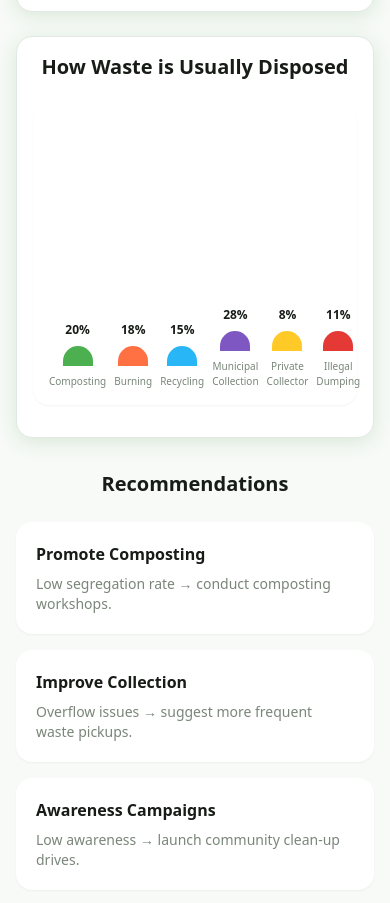
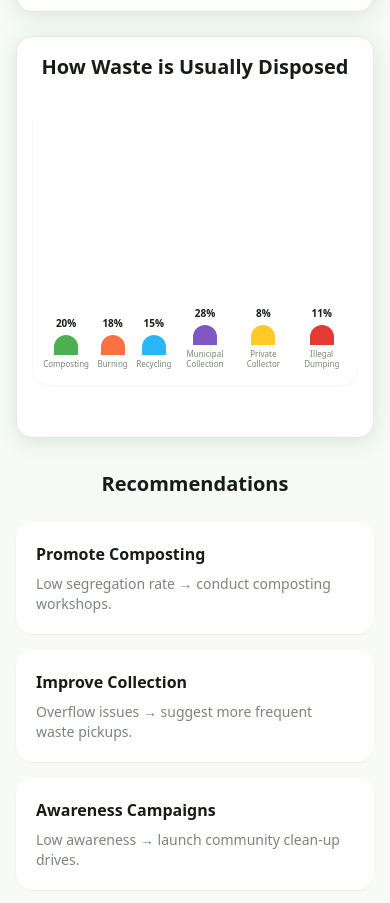
Before and after one commit to aaryx/green-track-learn, a React (Vite) app: page / in a window 390 px wide. Shown: the part 3805-4708 px from the top of the page. Built offline with nearby package versions, Linux system fonts and the light colour scheme; the HTML template or start-up script is replaced by a standard one.

Commit message:
Fix: Adjust mobile view for waste disposal chart

```diff
--- a/src/components/WasteDisposalChart.tsx
+++ b/src/components/WasteDisposalChart.tsx
@@ -20,7 +20,7 @@ const WasteDisposalChart = () => {
 
       <div className="w-full max-w-[700px] mx-auto">
         {/* Chart Container */}
-        <div className="relative h-[300px] sm:h-[320px] flex items-end justify-around gap-2 sm:gap-4 px-4 sm:px-6 pb-4 bg-card rounded-2xl shadow-sm">
+        <div className="relative h-[280px] sm:h-[320px] flex flex-wrap sm:flex-nowrap items-end justify-around gap-1 sm:gap-3 md:gap-4 px-2 sm:px-4 md:px-6 pb-4 bg-card rounded-2xl shadow-sm overflow-x-auto">
           {/* Bars */}
           {data.map((item, index) => {
             const isHovered = hoveredIndex === index;
@@ -28,20 +28,20 @@ const WasteDisposalChart = () => {
             return (
               <div
                 key={index}
-                className="flex flex-col items-center"
+                className="flex flex-col items-center flex-shrink-0"
                 onMouseEnter={() => setHoveredIndex(index)}
                 onMouseLeave={() => setHoveredIndex(null)}
               >
                 {/* Percentage Label Above */}
-                <div className="mb-2 text-xs sm:text-sm font-bold text-foreground">
+                <div className="mb-1 text-[10px] sm:text-xs md:text-sm font-bold text-foreground">
                   {item.percent}%
                 </div>
 
                 {/* Bar */}
                 <div
-                  className="w-[30px] sm:w-[40px] rounded-t-lg transition-all duration-300"
+                  className="w-[24px] sm:w-[35px] md:w-[40px] rounded-t-lg transition-all duration-300"
                   style={{
-                    height: `${item.percent * 2.5}px`,
+                    height: `${item.percent * 2.2}px`,
                     minHeight: '20px',
                     background: item.color,
                     transform: isHovered ? 'scale(1.1)' : 'scale(1)',
@@ -51,7 +51,7 @@ const WasteDisposalChart = () => {
                 />
 
                 {/* Label Below */}
-                <div className="text-[10px] sm:text-xs font-medium text-muted-foreground mt-2 text-center max-w-[70px] break-words">
+                <div className="text-[8px] sm:text-[10px] md:text-xs font-medium text-muted-foreground mt-1 sm:mt-2 text-center max-w-[50px] sm:max-w-[70px] break-words leading-tight">
                   {item.method}
                 </div>
               </div>
```
